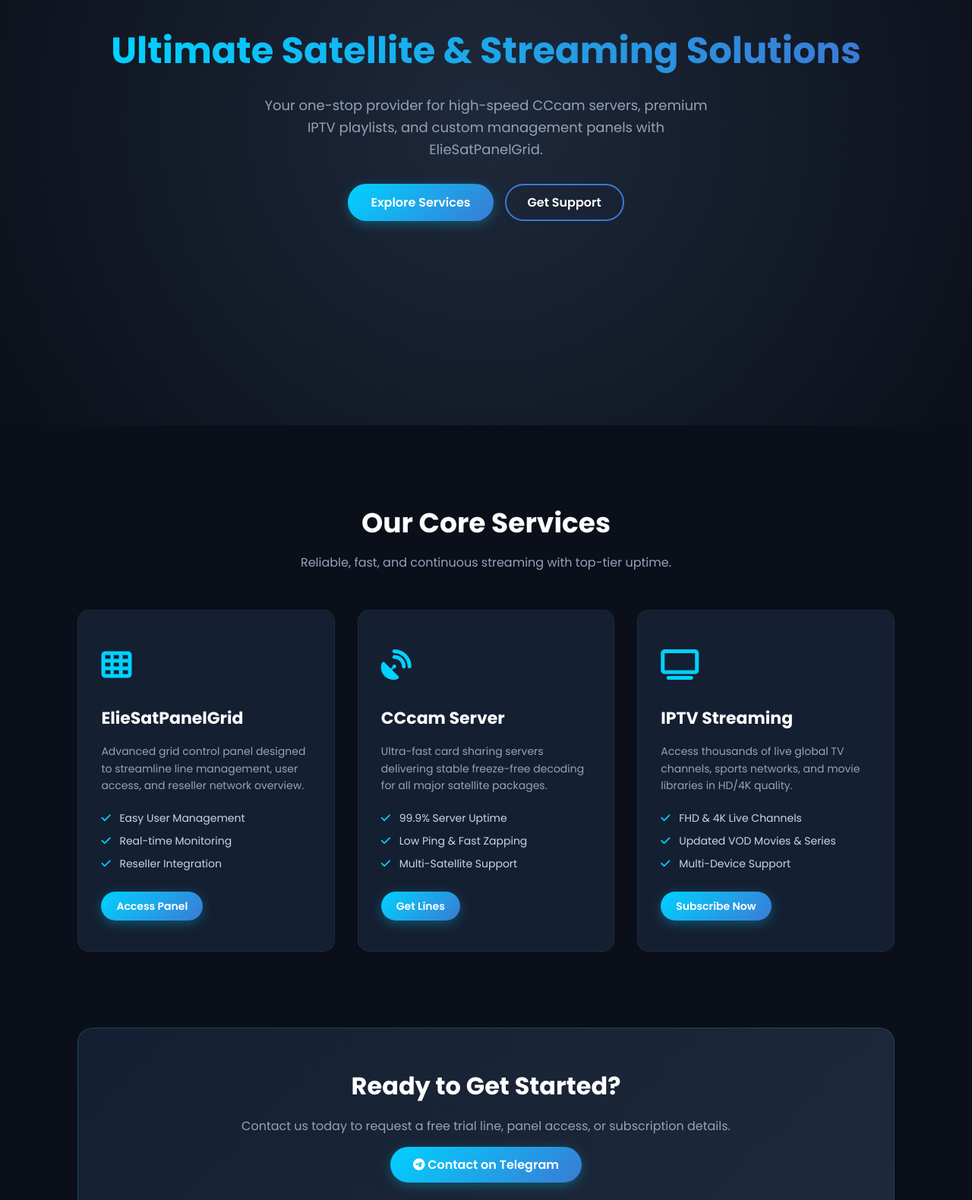
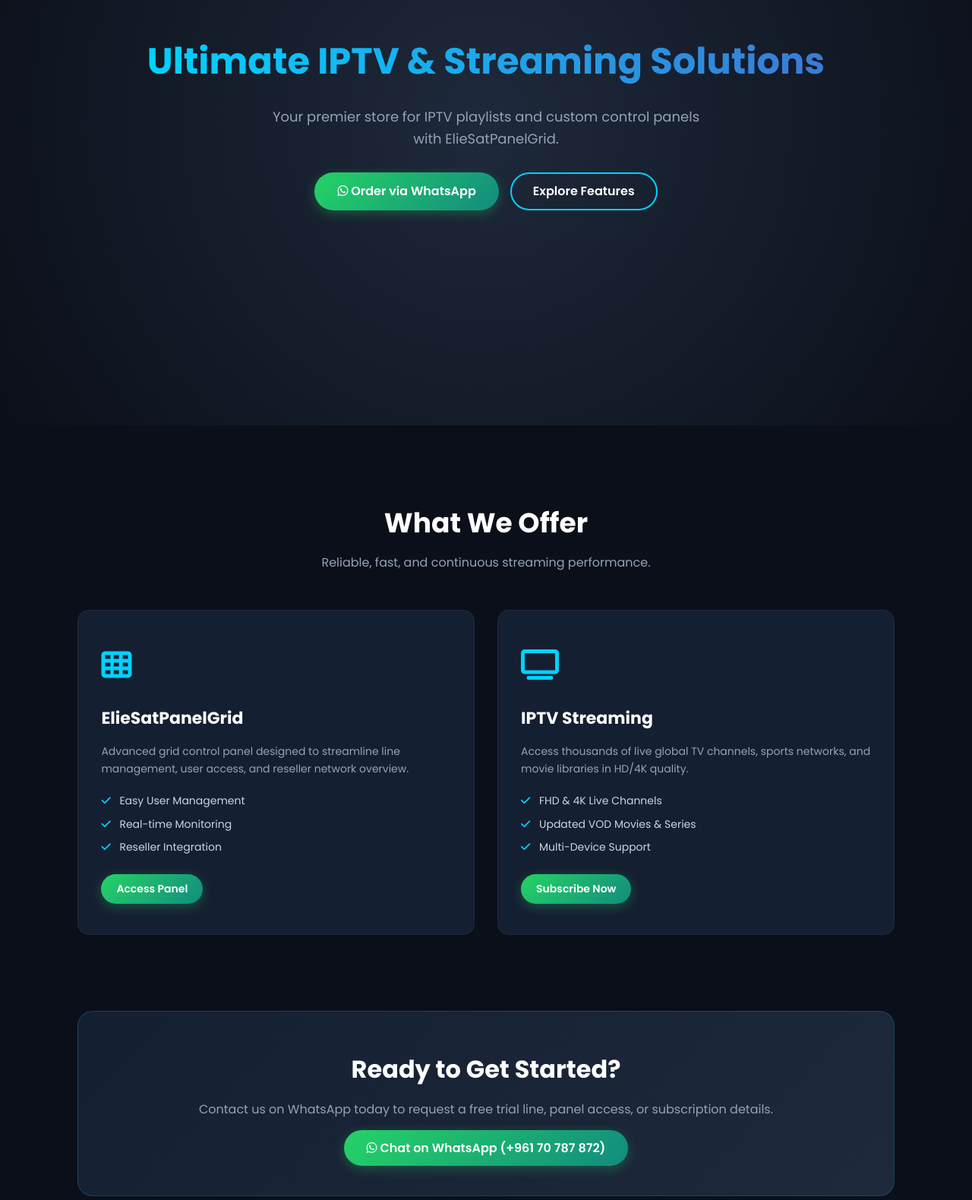
Before and after one commit to eliesat/ElieSat, a plain HTML site: page index.html in a window 1280 px wide. Shown: the part 300-1880 px from the top of the page at 76% size. Drawn offline with Linux system fonts and the light colour scheme.

Commit message:
Add files via upload

```diff
--- a/index.html
+++ b/index.html
@@ -3,7 +3,7 @@
 <head>
     <meta charset="UTF-8">
     <meta name="viewport" content="width=device-width, initial-scale=1.0">
-    <title>ElieSat - Premium IPTV, CCcam & Panel Services</title>
+    <title>ElieSatStore - Premium IPTV & Panel Services</title>
     <!-- Google Fonts & FontAwesome Icons -->
     <link href="https://fonts.googleapis.com/css2?family=Poppins:wght@300;400;600;700&display=swap" rel="stylesheet">
     <link rel="stylesheet" href="https://cdnjs.cloudflare.com/ajax/libs/font-awesome/6.4.0/css/all.min.css">
@@ -70,7 +70,7 @@
         }
 
         .btn-contact {
-            background: linear-gradient(135deg, #00d2ff, #3a7bd5);
+            background: linear-gradient(135deg, #25d366, #128c7e);
             padding: 8px 20px;
             border-radius: 20px;
             color: #fff !important;
@@ -111,18 +111,18 @@
         }
 
         .btn-primary {
-            background: linear-gradient(135deg, #00d2ff, #3a7bd5);
+            background: linear-gradient(135deg, #25d366, #128c7e);
             color: #fff;
             padding: 12px 30px;
             border-radius: 30px;
             text-decoration: none;
             font-weight: 600;
-            box-shadow: 0 4px 15px rgba(0, 210, 255, 0.3);
+            box-shadow: 0 4px 15px rgba(37, 211, 102, 0.3);
             transition: transform 0.2s;
         }
 
         .btn-secondary {
-            border: 2px solid #3a7bd5;
+            border: 2px solid #00d2ff;
             color: #fff;
             padding: 10px 28px;
             border-radius: 30px;
@@ -135,8 +135,8 @@
             transform: translateY(-3px);
         }
 
-        /* Services Section */
-        .services {
+        /* Features Section */
+        .features {
             padding: 100px 8%;
             text-align: center;
         }
@@ -250,35 +250,33 @@
 
     <!-- Header Navigation -->
     <header>
-        <a href="#" class="logo">ELIE<span>SAT</span></a>
+        <a href="#" class="logo">ELIE<span>SATSTORE</span></a>
         <nav>
             <ul>
-                <li><a href="#services">Services</a></li>
                 <li><a href="#grid">PanelGrid</a></li>
-                <li><a href="#cccam">CCcam</a></li>
                 <li><a href="#iptv">IPTV</a></li>
-                <li><a href="#contact" class="btn-contact">Contact</a></li>
+                <li><a href="https://wa.me/96170787872" target="_blank" class="btn-contact"><i class="fa-brands fa-whatsapp"></i> Contact</a></li>
             </ul>
         </nav>
     </header>
 
     <!-- Hero Section -->
     <section class="hero">
-        <h1>Ultimate Satellite & Streaming Solutions</h1>
-        <p>Your one-stop provider for high-speed CCcam servers, premium IPTV playlists, and custom management panels with ElieSatPanelGrid.</p>
+        <h1>Ultimate IPTV & Streaming Solutions</h1>
+        <p>Your premier store for IPTV playlists and custom control panels with ElieSatPanelGrid.</p>
         <div class="hero-btns">
-            <a href="#services" class="btn-primary">Explore Services</a>
-            <a href="#contact" class="btn-secondary">Get Support</a>
+            <a href="https://wa.me/96170787872" target="_blank" class="btn-primary"><i class="fa-brands fa-whatsapp"></i> Order via WhatsApp</a>
+            <a href="#grid" class="btn-secondary">Explore Features</a>
         </div>
     </section>
 
-    <!-- Services Section -->
-    <section class="services" id="services">
-        <h2 class="section-title">Our Core Services</h2>
-        <p class="section-subtitle">Reliable, fast, and continuous streaming with top-tier uptime.</p>
+    <!-- Features Section -->
+    <section class="features">
+        <h2 class="section-title">What We Offer</h2>
+        <p class="section-subtitle">Reliable, fast, and continuous streaming performance.</p>
 
         <div class="grid">
-            <!-- Service 1: ElieSatPanelGrid -->
+            <!-- Feature 1: ElieSatPanelGrid -->
             <div class="card" id="grid">
                 <div class="card-icon"><i class="fa-solid fa-table-cells"></i></div>
                 <h3>ElieSatPanelGrid</h3>
@@ -288,23 +286,10 @@
                     <li><i class="fa-solid fa-check"></i> Real-time Monitoring</li>
                     <li><i class="fa-solid fa-check"></i> Reseller Integration</li>
                 </ul>
-                <a href="#contact" class="btn-primary" style="display:inline-block; padding: 8px 20px; font-size:14px;">Access Panel</a>
+                <a href="https://wa.me/96170787872?text=Hello,%20I%20am%20interested%20in%20ElieSatPanelGrid" target="_blank" class="btn-primary" style="display:inline-block; padding: 8px 20px; font-size:14px;">Access Panel</a>
             </div>
 
-            <!-- Service 2: CCcam -->
-            <div class="card" id="cccam">
-                <div class="card-icon"><i class="fa-solid fa-satellite-dish"></i></div>
-                <h3>CCcam Server</h3>
-                <p>Ultra-fast card sharing servers delivering stable freeze-free decoding for all major satellite packages.</p>
-                <ul>
-                    <li><i class="fa-solid fa-check"></i> 99.9% Server Uptime</li>
-                    <li><i class="fa-solid fa-check"></i> Low Ping & Fast Zapping</li>
-                    <li><i class="fa-solid fa-check"></i> Multi-Satellite Support</li>
-                </ul>
-                <a href="#contact" class="btn-primary" style="display:inline-block; padding: 8px 20px; font-size:14px;">Get Lines</a>
-            </div>
-
-            <!-- Service 3: IPTV -->
+            <!-- Feature 2: IPTV -->
             <div class="card" id="iptv">
                 <div class="card-icon"><i class="fa-solid fa-tv"></i></div>
                 <h3>IPTV Streaming</h3>
@@ -314,7 +299,7 @@
                     <li><i class="fa-solid fa-check"></i> Updated VOD Movies & Series</li>
                     <li><i class="fa-solid fa-check"></i> Multi-Device Support</li>
                 </ul>
-                <a href="#contact" class="btn-primary" style="display:inline-block; padding: 8px 20px; font-size:14px;">Subscribe Now</a>
+                <a href="https://wa.me/96170787872?text=Hello,%20I%20want%20to%20subscribe%20to%20IPTV" target="_blank" class="btn-primary" style="display:inline-block; padding: 8px 20px; font-size:14px;">Subscribe Now</a>
             </div>
         </div>
     </section>
@@ -322,13 +307,13 @@
     <!-- Contact Banner -->
     <section class="contact-banner" id="contact">
         <h2>Ready to Get Started?</h2>
-        <p style="color: #94a3b8; margin-bottom: 25px;">Contact us today to request a free trial line, panel access, or subscription details.</p>
-        <a href="https://t.me" target="_blank" class="btn-primary"><i class="fa-brands fa-telegram"></i> Contact on Telegram</a>
+        <p style="color: #94a3b8; margin-bottom: 25px;">Contact us on WhatsApp today to request a free trial line, panel access, or subscription details.</p>
+        <a href="https://wa.me/96170787872" target="_blank" class="btn-primary"><i class="fa-brands fa-whatsapp"></i> Chat on WhatsApp (+961 70 787 872)</a>
     </section>
 
     <!-- Footer -->
     <footer>
-        <p>&copy; 2026 ElieSat Services. All rights reserved.</p>
+        <p>&copy; 2026 ElieSatStore. All rights reserved.</p>
     </footer>
 
 </body>
```
